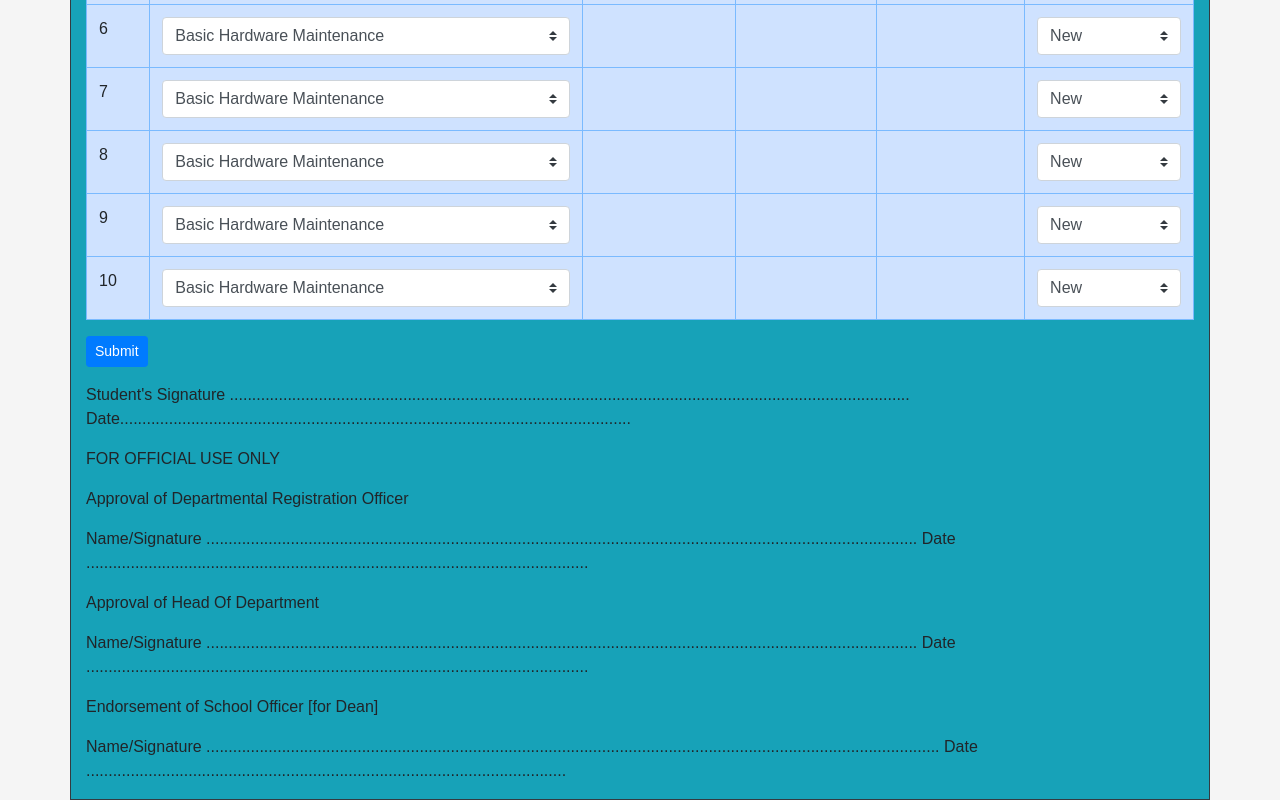
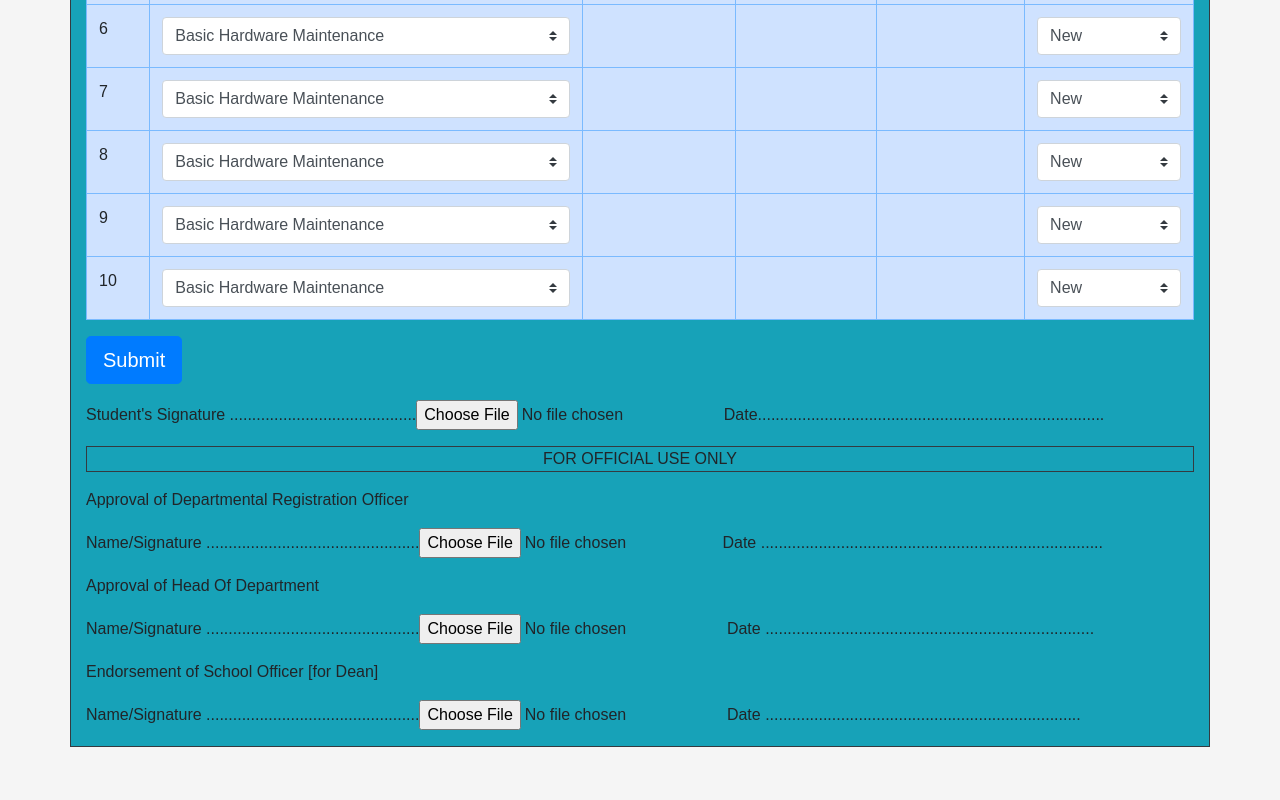
Before and after one commit to IbrahimO123/student-course-registration, a React (Create React App) app: page /Register in a window 1280 px wide. Shown: the part 1006-1806 px from the top of the page. After the commit the page ends 1753 px from the top, so only its background shows below. Built offline with nearby package versions, Linux system fonts and the light colour scheme; a web font is replaced by a local one.

Commit message:
making the table looks more presentable and arranging some element

```diff
--- a/src/components/Register.js
+++ b/src/components/Register.js
@@ -101,21 +101,19 @@ const selectCourse10 = (e) => {
 const table = useRef(' ');
 
 const AddUnitValue = () => {
-  let trLength =  document.querySelectorAll("tbody tr").length
+  let trLength =  document.querySelectorAll("tr").length
+  console.log(trLength);
   let sumValue = 0;
    for (let i = 1; i < trLength; i++) {
      let totalUnit = document.querySelector("#table")
     sumValue = sumValue + parseInt(Number(totalUnit.rows[i].cells[3].innerHTML));
-     console.log(sumValue)
+    console.log(sumValue);
      let totalCourseUnit = 10;
      let unClickable = document.querySelector('#submit');
      let max_unit = document.querySelector("#max_unit")
-     console.log(unClickable)
      if (sumValue > totalCourseUnit ) {
        unClickable.disabled = true;
        max_unit.innerHTML += `Total Selected Unit: ${sumValue}`
-
-
      }
      else {
        unClickable.disabled = false;
@@ -199,7 +197,7 @@ const AddUnitValue = () => {
             </div>
         </div>
   <div>
-  <table id="table" name="table" ref={table} className="table table-primary table-bordered">
+  <table id="table" name="table" ref={table} className="container container-fluid table table-primary table-bordered">
   <thead>
    <tr name="heading" id="heading" onLoad={AddUnitValue()} >
       <th name="s/n" scope="col">S/N</th>
@@ -635,19 +633,19 @@ const AddUnitValue = () => {
     <p id="max_unit">
     </p>
     <p >
-    <button id='submit' name="submit" className="btn btn-sm btn-primary" >Submit</button>
+    <button id='submit' name="submit" className="btn btn-lg btn-primary text-center" >Submit</button>
     </p>
   </div>
                 </div>
             <div>
-            <p>Student's Signature ......................................................................................................................................................... Date...................................................................................................................</p>
-                                 <p>FOR OFFICIAL USE ONLY</p>
+            <p>Student's Signature ..........................................<input type="file" ></input> Date..............................................................................</p>
+                                 <p className="text-center border border-dark">FOR OFFICIAL USE ONLY</p>
              <p>Approval of Departmental Registration Officer</p>
-             <p> Name/Signature ................................................................................................................................................................ Date .................................................................................................................</p>
+             <p> Name/Signature ................................................<input type="file" ></input>Date .............................................................................</p>
              <p>Approval of Head Of Department</p>
-             <p> Name/Signature ................................................................................................................................................................ Date .................................................................................................................</p>
+             <p> Name/Signature ................................................<input type="file" ></input> Date ..........................................................................</p>
              <p>Endorsement of School Officer [for Dean]</p>
-                 <p> Name/Signature ..................................................................................................................................................................... Date ............................................................................................................</p>
+                 <p> Name/Signature ................................................<input type="file" ></input> Date .......................................................................</p>
 
             </div>
             </form>
```
